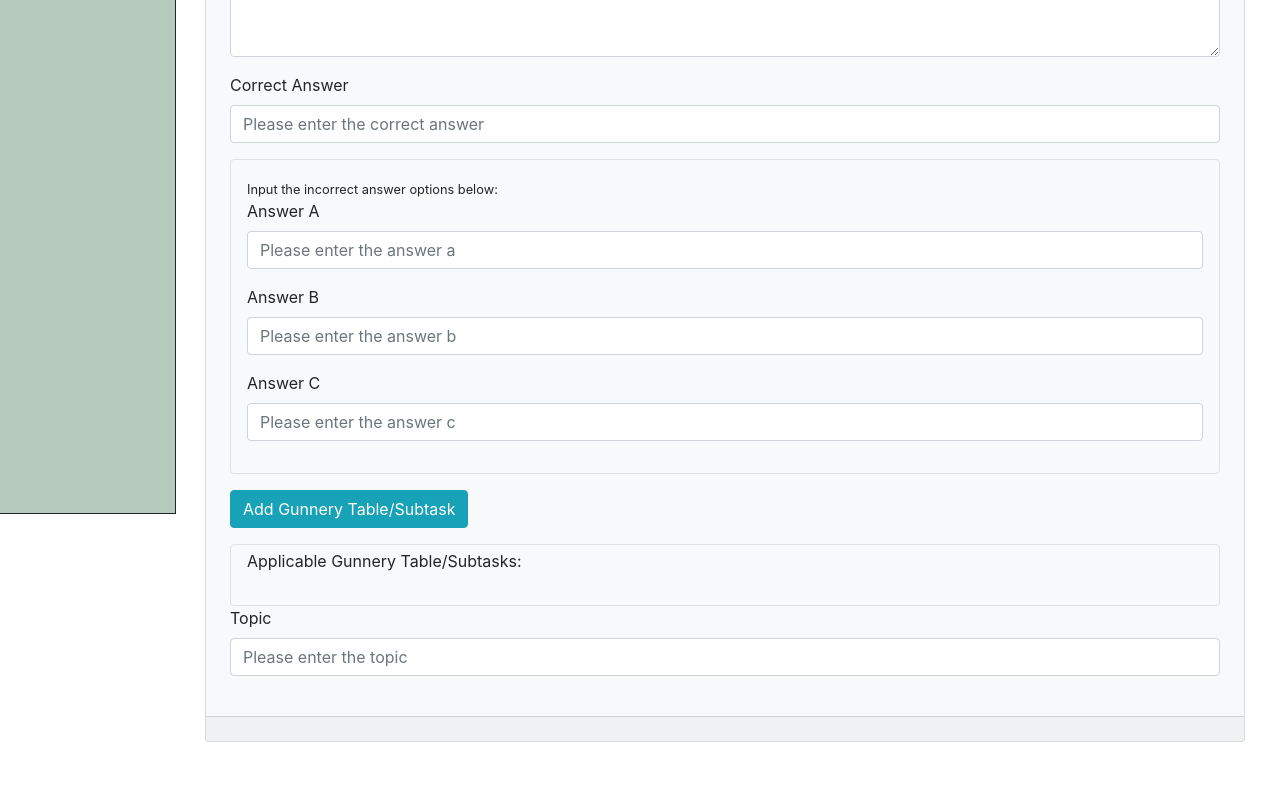
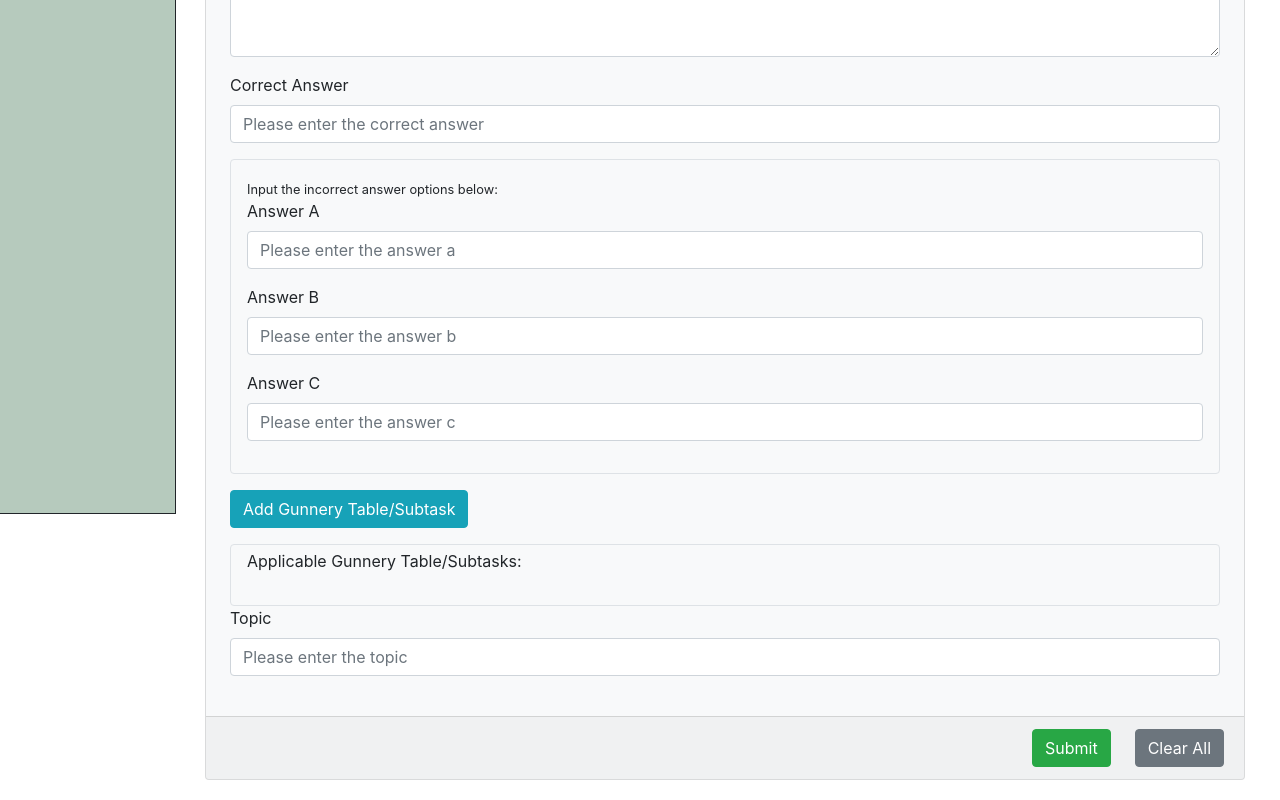
Before and after one commit to Drbaltar/test-vortex, a React (Create React App) app in the folder client/: page /questions/add-patriot in a window 1280 px wide. Shown: the part 337-1137 px from the top of the page. Before the commit the page ends 1099 px from the top, so only its background shows below. Built offline with nearby package versions, Linux system fonts and the light colour scheme.

Commit message:
Added explicit prop for form button text

```diff
--- a/client/src/App/Components/Questions/Components/NewQuestion/NewQuestion.js
+++ b/client/src/App/Components/Questions/Components/NewQuestion/NewQuestion.js
@@ -37,7 +37,8 @@ class NewQuestion extends React.Component {
         } else {
             newQuestionView = (
                 <QuestionForm title={`Add New Question (${this.props.questionType})`}
-                    submitEvent={(questionData) => this.submitNewQuestion(questionData)}/>
+                    submitEvent={(questionData) => this.submitNewQuestion(questionData)}
+                    submitButtonText='Submit' cancelButtonText='Clear All'/>
             )
         }
         return(
```
